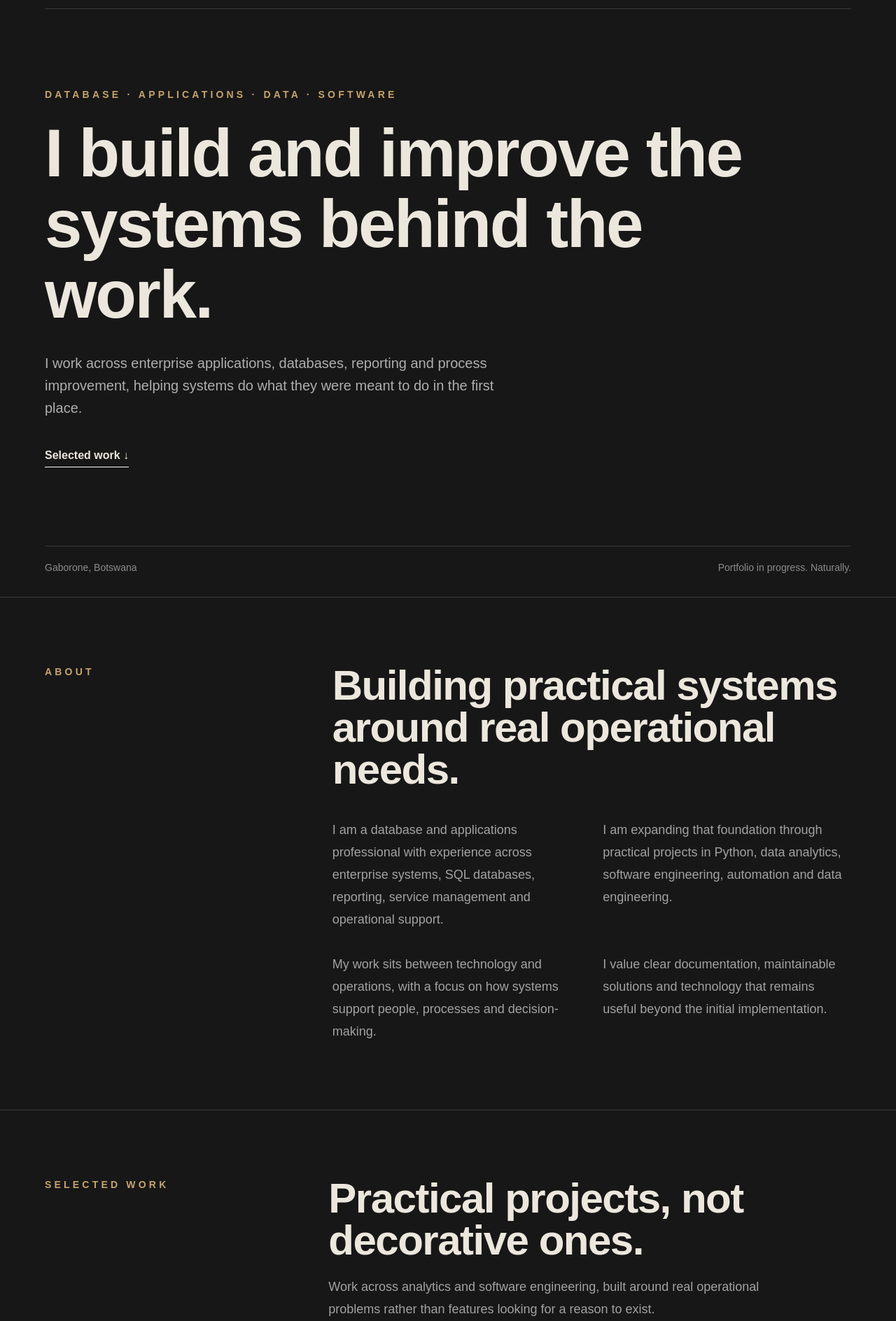
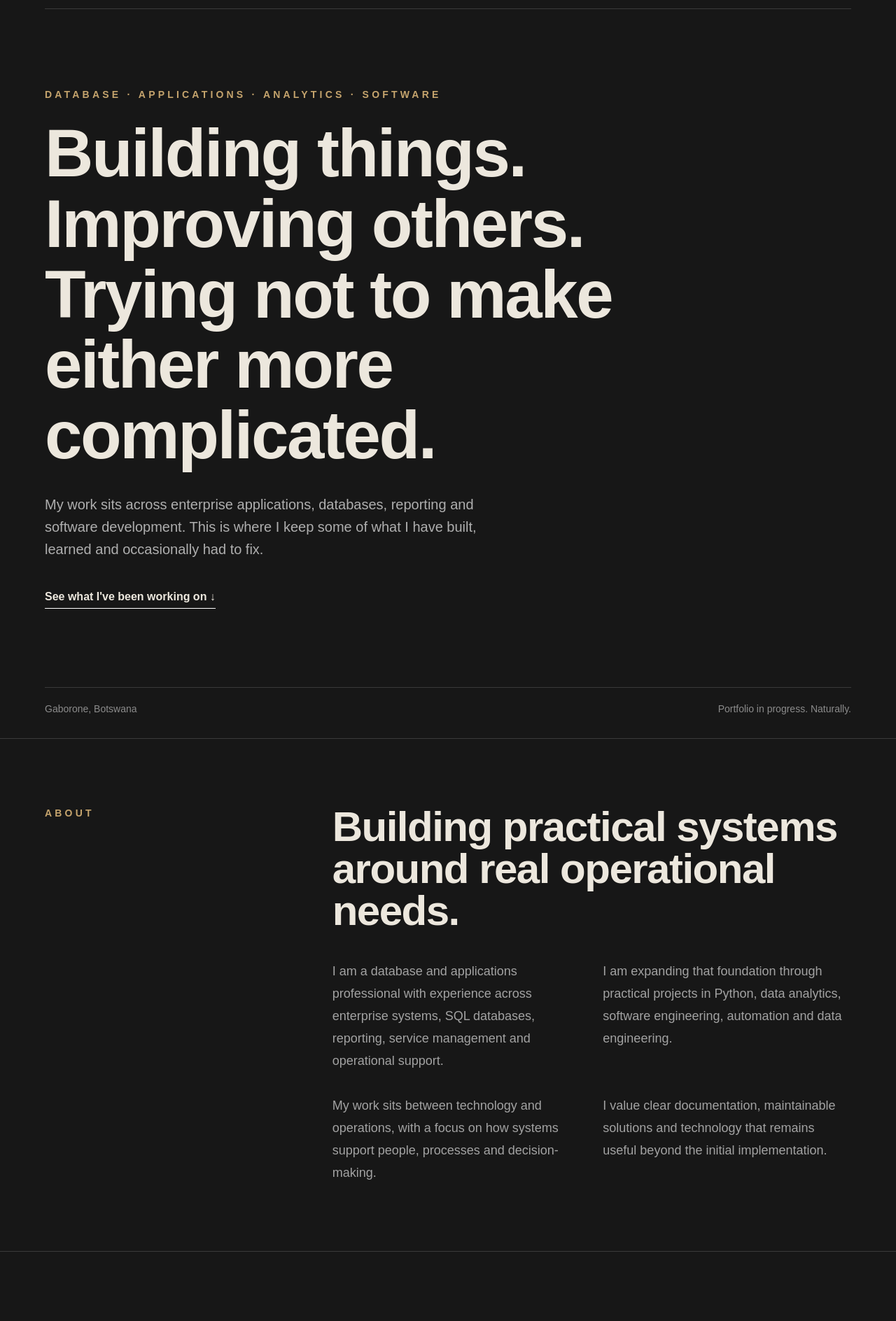
Before and after one commit to HelloMelo44/portfolio-website, a Next.js app: page / in a window 1280 px wide. Shown: the part 60-1948 px from the top of the page at 70% size. Built offline with nearby package versions, Linux system fonts and the light colour scheme.

Commit message:
copy: refine portfolio messaging

```diff
--- a/src/app/page.tsx
+++ b/src/app/page.tsx
@@ -62,17 +62,18 @@ export default function Home() {
 
         <div className="py-16 sm:py-20 lg:py-28 [@media(max-height:700px)]:py-14">
           <p className="mb-6 text-sm font-semibold uppercase tracking-[0.3em] text-[#c5a46d]">
-            Database · Applications · Data · Software
+            Database · Applications · Analytics · Software
           </p>
 
           <h1 className="max-w-5xl text-4xl font-semibold leading-[1.05] tracking-tight min-[420px]:text-5xl sm:text-6xl lg:text-7xl xl:text-8xl [@media(max-height:700px)]:text-6xl">
-            I build and improve the systems behind the work.
+            Building things. Improving others. Trying not to make either more
+            complicated.
           </h1>
 
           <p className="mt-8 max-w-2xl text-lg leading-8 text-white/65 sm:text-xl">
-            I work across enterprise applications, databases, reporting and
-            process improvement, helping systems do what they were meant to do
-            in the first place.
+            My work sits across enterprise applications, databases, reporting and
+            software development. This is where I keep some of what I have
+            built, learned and occasionally had to fix.
           </p>
 
           <div className="mt-10">
@@ -80,7 +81,7 @@ export default function Home() {
               href="#projects"
               className="inline-flex items-center border-b border-white pb-1 font-semibold transition hover:opacity-60"
             >
-              Selected work ↓
+              See what I&apos;ve been working on ↓
             </a>
           </div>
         </div>
@@ -142,20 +143,15 @@ export default function Home() {
           <div className="grid gap-8 border-b border-white/15 pb-10 lg:grid-cols-[1fr_2fr]">
             <div>
               <p className="text-sm font-semibold uppercase tracking-[0.3em] text-[#c5a46d]">
-                Selected work
+                Things I&apos;ve built
               </p>
             </div>
 
             <div>
               <h2 className="text-4xl font-semibold tracking-tight sm:text-6xl">
-                Practical projects, not decorative ones.
+                A growing collection of projects, experiments and ideas that
+                made it past the notebook stage.
               </h2>
-
-              <p className="mt-5 max-w-2xl text-lg leading-8 text-white/60">
-                Work across analytics and software engineering, built around
-                real operational problems rather than features looking for a
-                reason to exist.
-              </p>
             </div>
           </div>
 
@@ -208,18 +204,18 @@ export default function Home() {
         <div className="mx-auto grid max-w-7xl gap-10 lg:grid-cols-[1fr_2fr]">
           <div>
             <p className="text-sm font-semibold uppercase tracking-[0.3em] text-[#c5a46d]">
-              Contact
+              Elsewhere
             </p>
           </div>
 
           <div>
             <h2 className="max-w-4xl text-4xl font-semibold tracking-tight sm:text-6xl">
-              Interested in working together?
+              A few other places I exist online.
             </h2>
 
             <p className="mt-6 max-w-2xl text-lg leading-8 text-white/60">
-              I am open to opportunities involving enterprise applications,
-              data, software development, automation and operational technology.
+              For projects, questions or anything that does not fit neatly into
+              a LinkedIn connection request, email usually works best.
             </p>
 
             <div className="mt-10 flex flex-wrap gap-x-8 gap-y-4 text-lg font-semibold">
```
